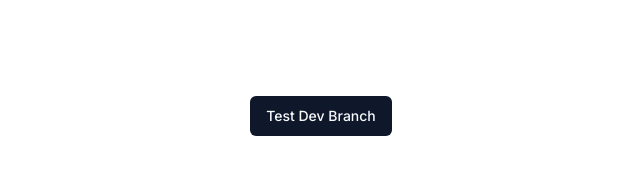
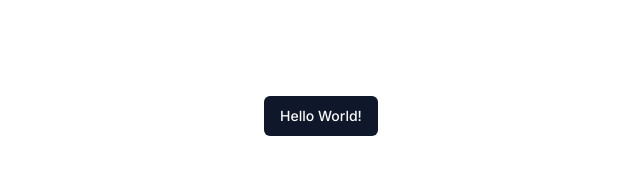
Before and after one commit to cs4dev/filebox, a Next.js app: page / in a window 1280 px wide. Shown: the top 186 px of the page, without its empty margins (319-959 px from the left). Built offline with nearby package versions, Linux system fonts and the light colour scheme.

Commit message:
test dev/prod

```diff
--- a/src/app/page.tsx
+++ b/src/app/page.tsx
@@ -3,7 +3,7 @@ import { Button } from "@/components/ui/button";
 export default function Home() {
   return (
     <main className="flex min-h-screen flex-col items-center justify-between p-24">
-      <Button>Test Dev Branch</Button>
+      <Button>Hello World!</Button>
     </main>
   );
 }
```
